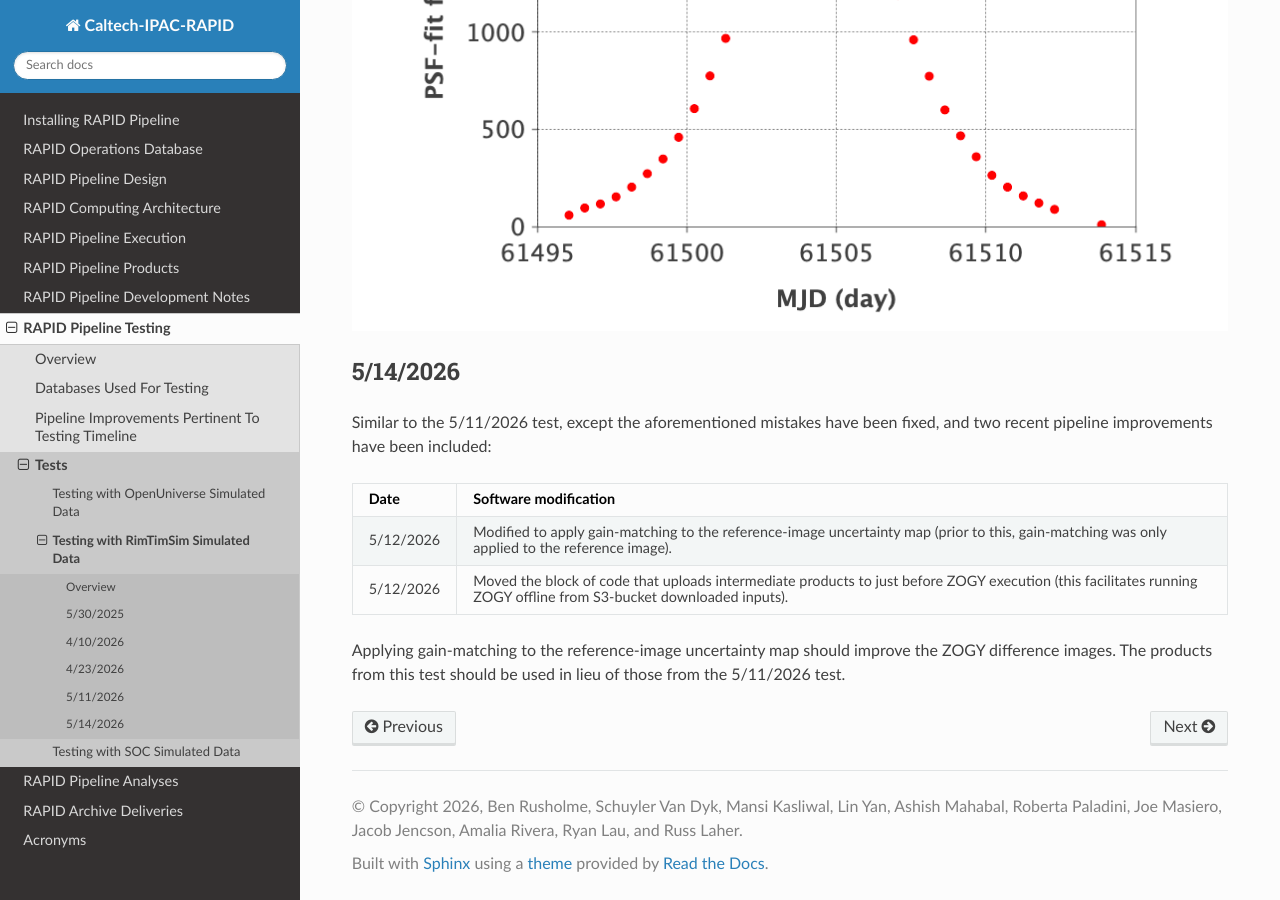
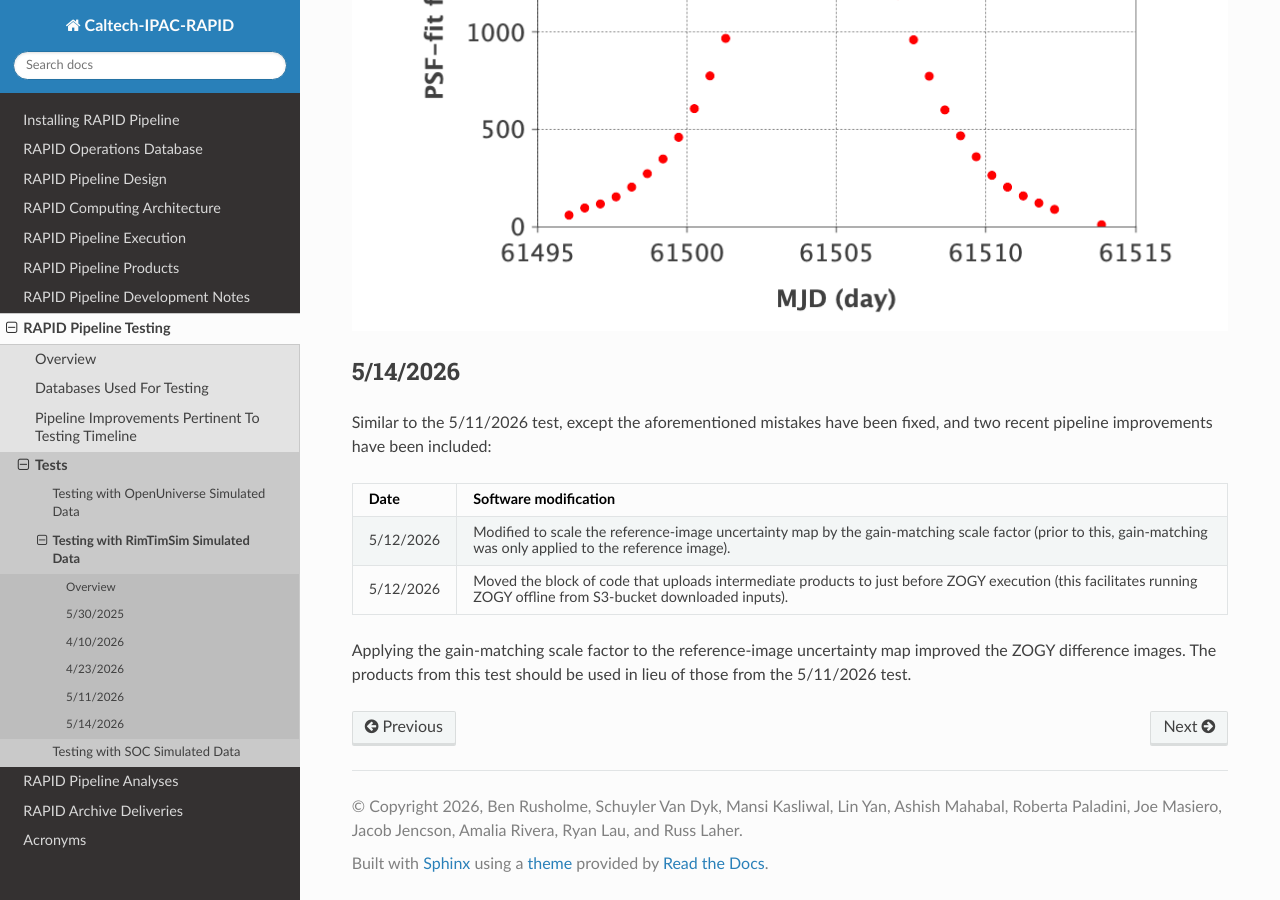
Before and after one commit to Caltech-IPAC/rapid, a Sphinx documentation site: the page built from docs/source/dev/rimtimsim_tests.rst, in a window 1280 px wide and 900 px high, scrolled down 9921 px. Built offline with Sphinx 7.4.7 and the Read the Docs theme 3.1.0, drawn with Linux system fonts in a browser that asks for light colours.

Commit message:
Made text refinements.

```diff
--- a/docs/source/dev/openuniv_tests.rst
+++ b/docs/source/dev/openuniv_tests.rst
@@ -1477,7 +1477,7 @@ Date              Software modification
 4/28/2026         Modified SFFT code to replace the slow per-pixel distance loop with ``scipy.ndimage.binary_dilation`` and a precomputed circular footprint.
 4/28/2026         Modified SFFT code so that when a SExtractor catalog is provided, a second pass after catalog masking to catch any remaining bright pixels above ``bsmask_value``.
 4/29/2026         Modified SFFT code to fix logic path issues, and set ``sat_value`` and ``bsmask_value`` defaults to 1e6 to disable masking unless explicitly set.
-5/12/2026         Modified to apply gain-matching to the reference-image uncertainty map (prior to this, gain-matching was only applied to the reference image).
+5/12/2026         Modified to scale the reference-image uncertainty map by the gain-matching scale factor (prior to this, gain-matching was only applied to the reference image).
 5/12/2026         Moved the block of code that uploads intermediate products to just before ZOGY execution (this facilitates running ZOGY offline from S3-bucket downloaded inputs).
 ===============   ===============================================================================================================================================================================================================================
 
--- a/docs/source/dev/rimtimsim_tests.rst
+++ b/docs/source/dev/rimtimsim_tests.rst
@@ -446,9 +446,9 @@ pipeline improvements have been included:
 ===============   ===============================================================================================================================================================================================================================
 Date              Software modification
 ===============   ===============================================================================================================================================================================================================================
-5/12/2026         Modified to apply gain-matching to the reference-image uncertainty map (prior to this, gain-matching was only applied to the reference image).
+5/12/2026         Modified to scale the reference-image uncertainty map by the gain-matching scale factor (prior to this, gain-matching was only applied to the reference image).
 5/12/2026         Moved the block of code that uploads intermediate products to just before ZOGY execution (this facilitates running ZOGY offline from S3-bucket downloaded inputs).
 ===============   ===============================================================================================================================================================================================================================
 
-Applying gain-matching to the reference-image uncertainty map should improve the ZOGY difference images.
+Applying the gain-matching scale factor to the reference-image uncertainty map improved the ZOGY difference images.
 The products from this test should be used in lieu of those from the 5/11/2026 test.
--- a/docs/source/dev/tests.rst
+++ b/docs/source/dev/tests.rst
@@ -93,7 +93,7 @@ Date              Software modification
 4/28/2026         Modified SFFT code to replace the slow per-pixel distance loop with ``scipy.ndimage.binary_dilation`` and a precomputed circular footprint.
 4/28/2026         Modified SFFT code so that when a SExtractor catalog is provided, a second pass after catalog masking to catch any remaining bright pixels above ``bsmask_value``.
 4/29/2026         Modified SFFT code to fix logic path issues, and set ``sat_value`` and ``bsmask_value`` defaults to 1e6 to disable masking unless explicitly set.
-5/12/2026         Modified to apply gain-matching to the reference-image uncertainty map (prior to this, gain-matching was only applied to the reference image).
+5/12/2026         Modified to scale the reference-image uncertainty map by the gain-matching scale factor (prior to this, gain-matching was only applied to the reference image).
 5/12/2026         Moved the block of code that uploads intermediate products to just before ZOGY execution (this facilitates running ZOGY offline from S3-bucket downloaded inputs).
 ===============   ===============================================================================================================================================================================================================================
 
```
